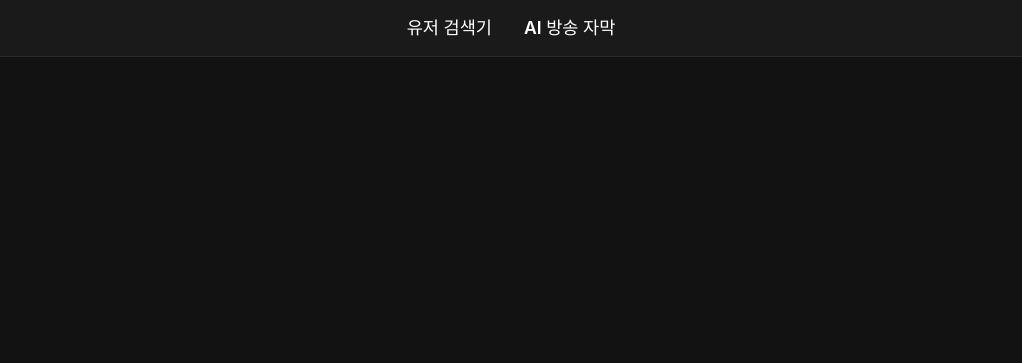
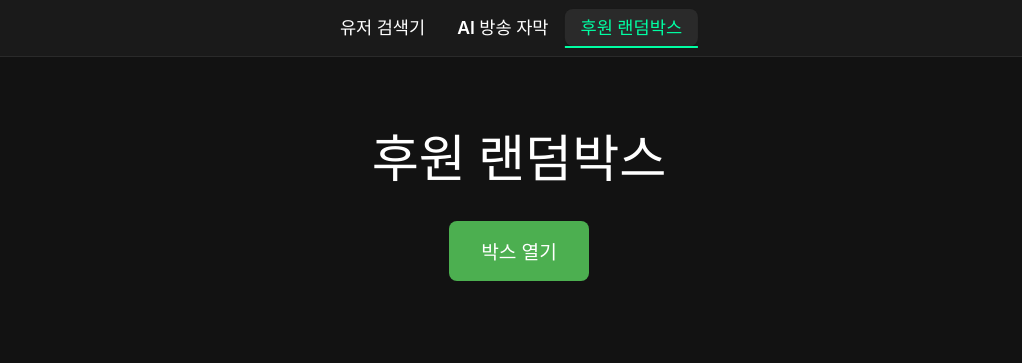
Before and after one commit to doominkim/stream-chat-monitor-ui, a React (Vite) app: page /random-box in a window 1280 px wide. Shown: the top 363 px of the page, without its empty margins (129-1151 px from the left). Built offline with nearby package versions, Linux system fonts and the light colour scheme; no server answers.

Commit message:
feat(random-box): 랜덤박스 페이지 추가

```diff
--- a/src/App.tsx
+++ b/src/App.tsx
@@ -10,6 +10,7 @@ import SearchUser from "./pages/SearchUser";
 import UserDetail from "./pages/UserDetail";
 import ChatHistory from "./pages/ChatHistory";
 import Subtitle from "./pages/Subtitle";
+import RandomBox from "./pages/RandomBox";
 import Header from "./components/Header";
 import Footer from "./components/Footer";
 import HealthStatus from "./components/HealthStatus";
@@ -28,6 +29,7 @@ function App() {
             <Route path="/user/:userId" element={<UserDetail />} />
             <Route path="/user/:userId/chat" element={<ChatHistory />} />
             <Route path="/subtitle" element={<Subtitle />} />
+            <Route path="/random-box" element={<RandomBox />} />
             <Route path="/" element={<Navigate to="/subtitle" replace />} />
           </Routes>
         </main>
--- a/src/components/Header.tsx
+++ b/src/components/Header.tsx
@@ -6,6 +6,7 @@ const Header = () => {
     location.pathname.startsWith("/search") ||
     location.pathname.startsWith("/user");
   const isSubtitlePage = location.pathname.startsWith("/subtitle");
+  const isRandomBoxPage = location.pathname.startsWith("/random-box");
 
   return (
     <header>
@@ -24,6 +25,12 @@ const Header = () => {
             >
               AI 방송 자막
             </Link>
+            <Link
+              to="/random-box"
+              className={`dropdown-trigger ${isRandomBoxPage ? "active" : ""}`}
+            >
+              후원 랜덤박스
+            </Link>
           </div>
         </div>
       </nav>
--- /dev/null
+++ b/src/pages/RandomBox.tsx
@@ -0,0 +1,55 @@
+import React, { useState } from "react";
+import "../styles/RandomBox.css";
+
+interface BoxItem {
+  id: number;
+  name: string;
+  probability: number;
+  image: string;
+}
+
+const RandomBox: React.FC = () => {
+  const [isOpen, setIsOpen] = useState(false);
+  const [result, setResult] = useState<BoxItem | null>(null);
+
+  const boxItems: BoxItem[] = [
+    { id: 1, name: "레어 아이템", probability: 0.1, image: "rare.png" },
+    { id: 2, name: "일반 아이템", probability: 0.4, image: "normal.png" },
+    { id: 3, name: "일반 아이템2", probability: 0.5, image: "normal2.png" },
+  ];
+
+  const openBox = () => {
+    setIsOpen(true);
+    const random = Math.random();
+    let cumulativeProbability = 0;
+
+    for (const item of boxItems) {
+      cumulativeProbability += item.probability;
+      if (random <= cumulativeProbability) {
+        setResult(item);
+        break;
+      }
+    }
+  };
+
+  return (
+    <div className="random-box-container">
+      <h1>후원 랜덤박스</h1>
+      <div className="box-content">
+        {!isOpen ? (
+          <button className="open-box-btn" onClick={openBox}>
+            박스 열기
+          </button>
+        ) : (
+          <div className="result-container">
+            <h2>축하합니다!</h2>
+            <p>당신의 아이템: {result?.name}</p>
+            <button onClick={() => setIsOpen(false)}>다시 열기</button>
+          </div>
+        )}
+      </div>
+    </div>
+  );
+};
+
+export default RandomBox;
--- /dev/null
+++ b/src/styles/RandomBox.css
@@ -0,0 +1,40 @@
+.random-box-container {
+  padding: 2rem;
+  text-align: center;
+}
+
+.box-content {
+  margin-top: 2rem;
+}
+
+.open-box-btn {
+  padding: 1rem 2rem;
+  font-size: 1.2rem;
+  background-color: #4caf50;
+  color: white;
+  border: none;
+  border-radius: 8px;
+  cursor: pointer;
+  transition: background-color 0.3s;
+}
+
+.open-box-btn:hover {
+  background-color: #45a049;
+}
+
+.result-container {
+  margin-top: 2rem;
+  padding: 2rem;
+  border: 1px solid #ddd;
+  border-radius: 8px;
+}
+
+.result-container button {
+  margin-top: 1rem;
+  padding: 0.5rem 1rem;
+  background-color: #2196f3;
+  color: white;
+  border: none;
+  border-radius: 4px;
+  cursor: pointer;
+}
```
Also changed, not shown: src/components/ChannelSelect.tsx (added, +50 -0 lines), src/styles/ChannelSelect.css (added, +50 -0 lines).
